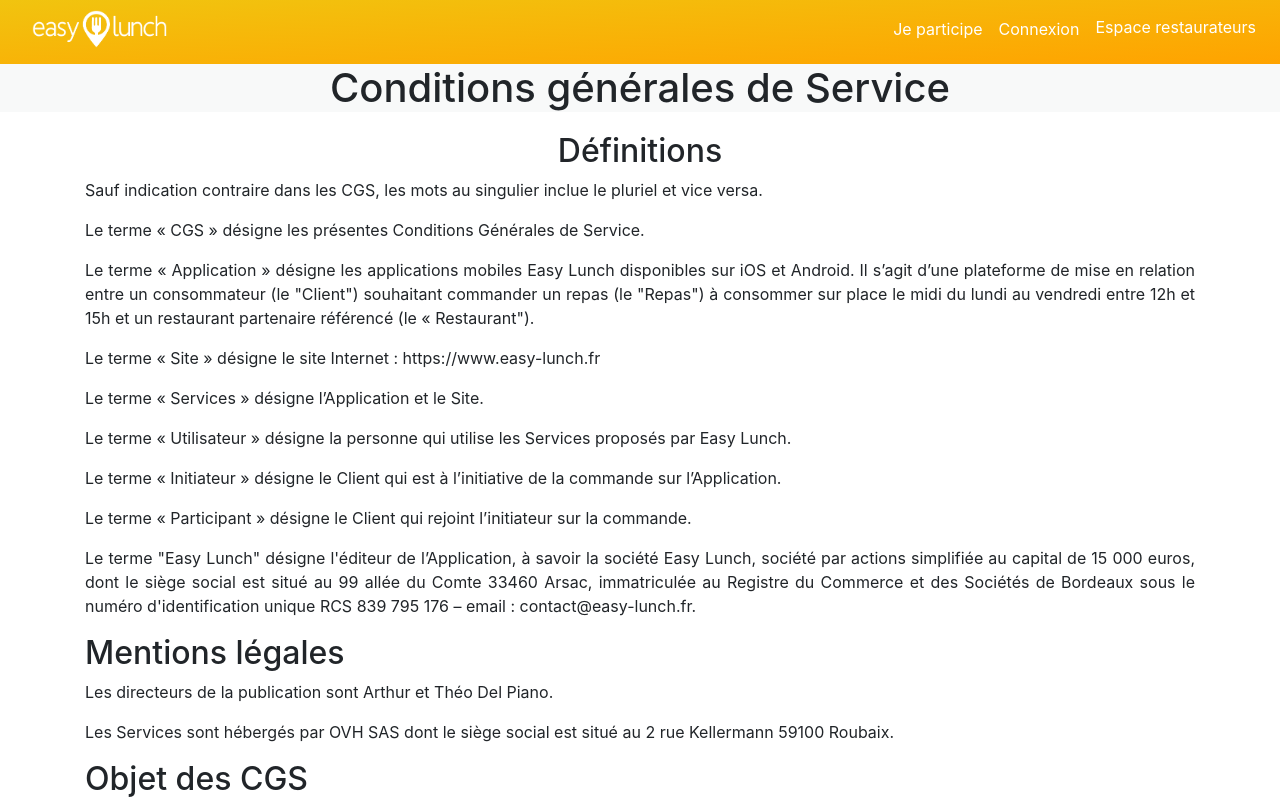
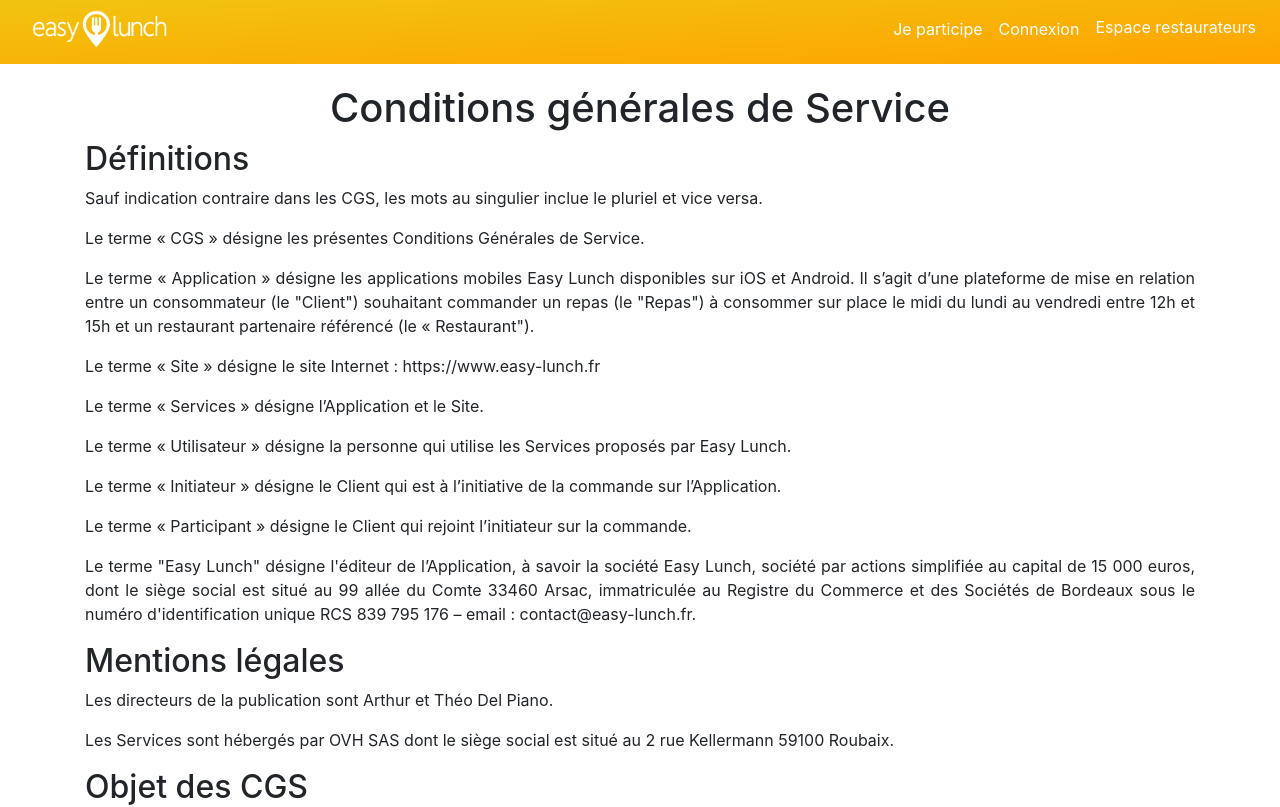
Before and after one commit to dinaramaro/Projet3-EasyLunch-WildCodeSchool, a React (Create React App) app: page /apropos/cgv in a window 1280 px wide. Shown: the top 807 px of the page. Built offline with nearby package versions, Linux system fonts and the light colour scheme.

Commit message:
test alexandreB calc

```diff
--- a/src/App.scss
+++ b/src/App.scss
@@ -3,7 +3,7 @@
 $accentuationColor: #f9b522;
 
 .content{
-  min-height: calc(100vh - 195px);
+  min-height: calc(100vh - 158px);
 }
 
 .title {
--- a/src/Footer.jsx
+++ b/src/Footer.jsx
@@ -9,20 +9,20 @@
 const Footer = () => (
   <Container className="Footer" fluid>
     <Row>
-      <Col xs="6" lg="3">
+      <Col xs="4" md="4" lg="3">
         <Card>
           <Link to="/apropos/contact">Contact Client</Link>
           <Link to="/">Contact Restaurateur</Link>
           <Link to="/apropos/partenaires">Nos Partenaires</Link>
         </Card>
       </Col>
-      <Col xs="6" lg="3">
+      <Col xs="4" md="4" lg="3">
         <Card>
           <NavLink href="#">Facebook</NavLink>
           <NavLink href="#">Instagram</NavLink>
         </Card>
       </Col>
-      <Col xs="12" lg="3">
+      <Col xs="4" md="4" lg="3">
         <Card>
           <Link to="/apropos/equipe">Equipe</Link>
           <Link to="/apropos/politique">Politique de confidentialité</Link>
--- a/src/components/about/CGV.jsx
+++ b/src/components/about/CGV.jsx
@@ -3,10 +3,10 @@
 import { Container } from 'reactstrap';
 
 const CGV = () => (
-  <div className="CGV">
-    <h1>Conditions générales de Service</h1>
-    <Container className="global-content">
-      <h2 className="title-center">Définitions</h2>
+  <Container className="CGV">
+    <h1 className="title-center">Conditions générales de Service</h1>
+    <div className="global-content ">
+      <h2>Définitions</h2>
       <p>
         {`Sauf indication contraire dans les CGS, les mots au singulier inclue le pluriel et vice versa.
         `}
@@ -548,8 +548,8 @@
           Les présentes CGS et les opérations qui en découlent sont régies et soumises au droit français. Toutes difficultés relatives à la validité, l’application ou à l’interprétation des CGS seront soumises, à défaut d’accord amiable, au Tribunal de Grande Instance de Bordeaux.
         `}
       </p>
-    </Container>
-  </div>
+    </div>
+  </Container>
 );
 
 export default CGV;
--- a/src/components/about/CGV.scss
+++ b/src/components/about/CGV.scss
@@ -1,12 +1,7 @@
 .CGV {
   text-align: justify;
-
   ul {
     list-style-type: square;
-  }
-  h1 {
-    text-align: center;
-    background-color: #f8f9f9;
   }
   .title-center {
     text-align: center;
--- a/src/components/about/Contacts.jsx
+++ b/src/components/about/Contacts.jsx
@@ -16,9 +16,9 @@
 const paragraph3Contact = 'Vous pouvez nous contacter en remplissant le formulaire ci-dessous ou directement par mail à l’adresse : contact@easy-lunch.fr';
 
 const Contact = () => (
-  <div className="Contacts">
-    <h2 className="titre2">NOUS CONTACTER</h2>
-    <Container className="contact">
+  <Container className="Contacts">
+    <h1 className="titre2">NOUS CONTACTER</h1>
+    <div className="contact">
       <p>{paragraph1Contact}</p>
       {paragraph2Contact}
       <p>{paragraph3Contact}</p>
@@ -125,8 +125,8 @@
           </a>
         </div>
       </section>
-    </Container>
-  </div>
+    </div>
+  </Container>
 );
 
 export default Contact;
--- a/src/components/about/Contacts.scss
+++ b/src/components/about/Contacts.scss
@@ -1,6 +1,5 @@
 .Contacts {
   .titre2 {
-    background-color: #f8f9f9;
     text-align: center;
   }
   .contact {
--- a/src/components/about/Politic.jsx
+++ b/src/components/about/Politic.jsx
@@ -1,7 +1,8 @@
 import React from 'react';
+import { Container } from 'reactstrap';
 
 const Politic = () => (
-  <div>
+  <Container>
     <h1>Politique de confidentialité</h1>
     <br />
     <p>
@@ -358,7 +359,7 @@
         <br />
       </li>
     </ul>
-  </div>
+  </Container>
 );
 
 export default Politic;
```
